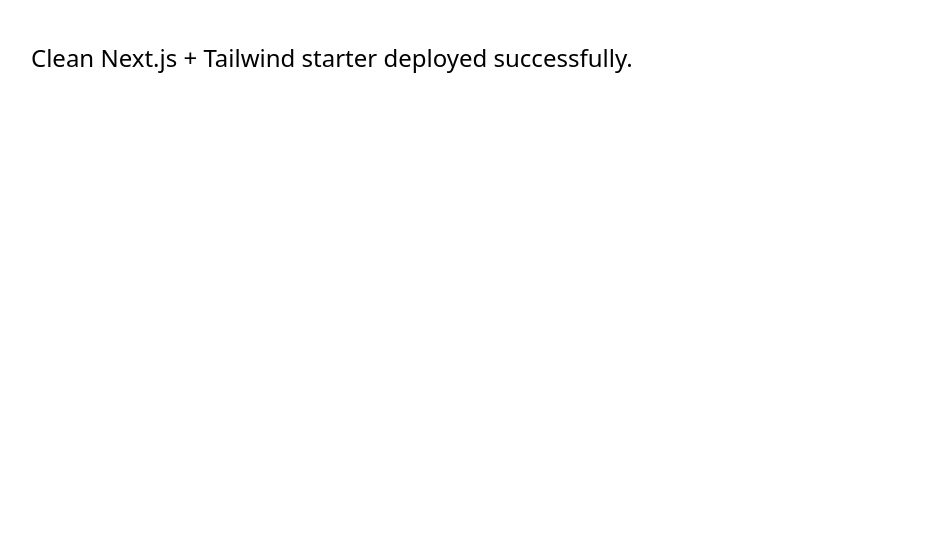
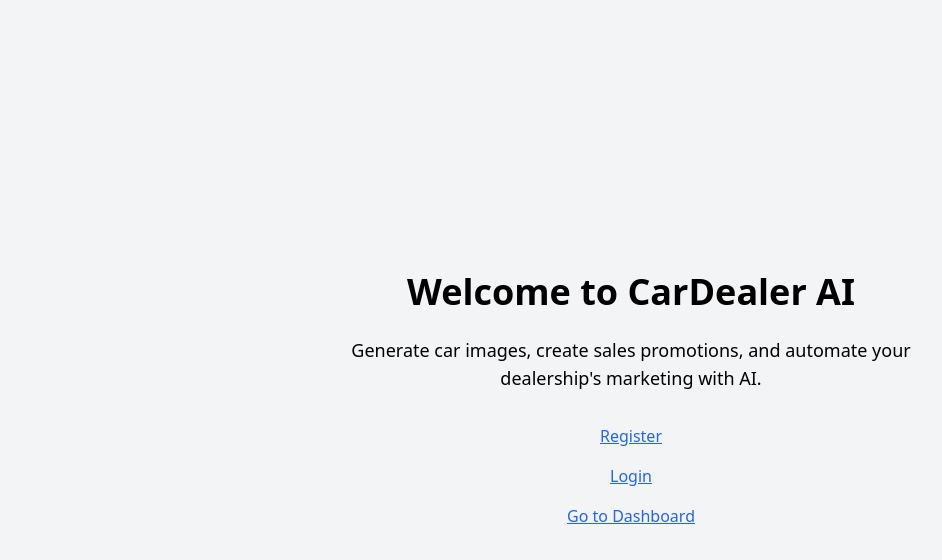
Before and after one commit to brettkues/cardealer-ai, a Next.js app: page / in a window 1280 px wide. Shown: the top 560 px of the page, without its empty margins (9-951 px from the left). Built offline with nearby package versions, Linux system fonts and the light colour scheme.

Commit message:
Update page.js

```diff
--- a/app/page.js
+++ b/app/page.js
@@ -1,7 +1,25 @@
+// app/page.js
+import Link from "next/link";
+
 export default function Home() {
   return (
-    <div style={{padding: 40, fontSize: 24}}>
-      Clean Next.js + Tailwind starter deployed successfully.
-    </div>
+    <main className="flex flex-col items-center justify-center min-h-screen px-4 bg-gray-100 text-center">
+      <h1 className="text-4xl font-bold mb-6">Welcome to CarDealer AI</h1>
+      <p className="mb-8 text-lg max-w-xl">
+        Generate car images, create sales promotions, and automate your dealership's marketing with AI.
+      </p>
+
+      <div className="flex flex-col space-y-4">
+        <Link href="/register" className="text-blue-600 underline">
+          Register
+        </Link>
+        <Link href="/login" className="text-blue-600 underline">
+          Login
+        </Link>
+        <Link href="/dashboard" className="text-blue-600 underline">
+          Go to Dashboard
+        </Link>
+      </div>
+    </main>
   );
 }
```
